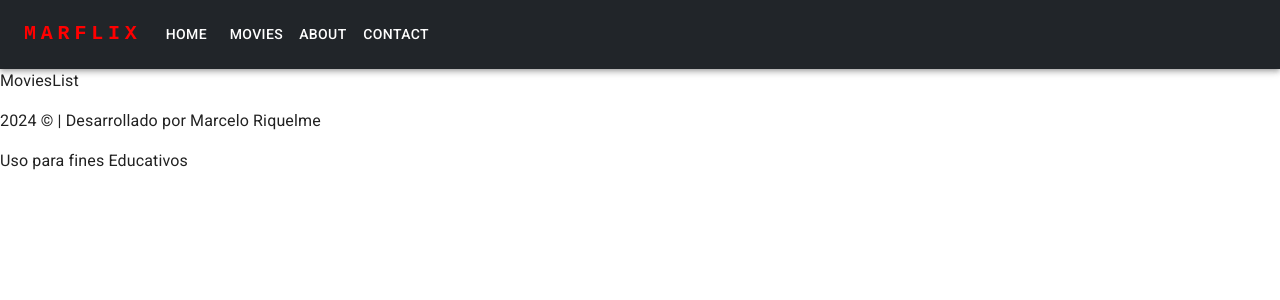
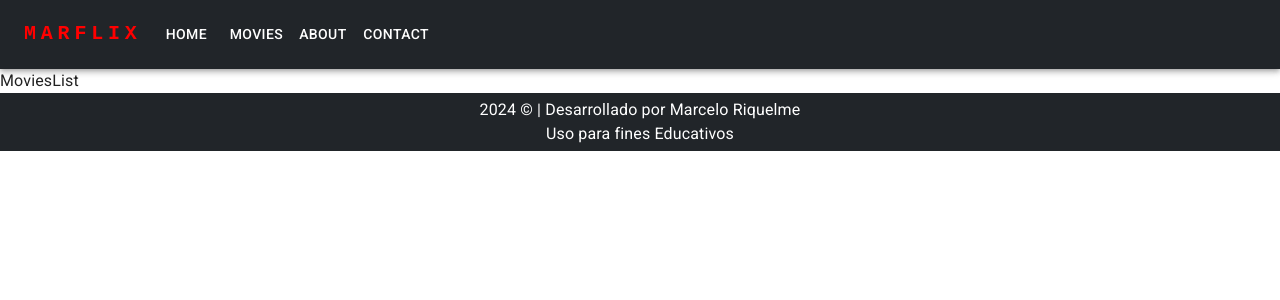
Before and after one commit to MriquelmeCPHCJA/PROYECTO-5, a React (Vite) app: page /movies in a window 1280 px wide. Shown: the top 300 px of the page. Built offline with nearby package versions, Linux system fonts and the light colour scheme.

Commit message:
refactor:  create footer

```diff
--- a/src/components/Footer.jsx
+++ b/src/components/Footer.jsx
@@ -1,13 +1,24 @@
+import { Box, Typography } from '@mui/material'
 import React from 'react'
-// import './footer.css'
 
 export const Footer = () => {
   return (
-    <div className='container-footer'>
-        <p>
+    <Box
+    sx={{
+      fontSize: '1rem',
+      backgroundColor: '#212529',
+      padding: '5px',
+      textAlign: 'center',
+      color: 'white',
+    }}>
+      <Typography variant="p" component={'p'}>
             2024 &copy; | Desarrollado por Marcelo Riquelme
-        </p>
-        <p>Uso para fines Educativos</p>
-    </div>
+      </Typography>
+
+      <Typography variant="p" component={'p'}>
+
+        Uso para fines Educativos
+      </Typography>
+    </Box>
   )
 }
--- a/src/pages/Home.jsx
+++ b/src/pages/Home.jsx
@@ -31,6 +31,7 @@ export const Home = () => {
      }}>
         <Typography
         variant="h2"
+        component={'p'}
         sx={{
           color: 'white',
           fontWeight: 'bold'
@@ -40,6 +41,7 @@ export const Home = () => {
 
         <Typography
         variant="p"
+        component={'p'}
         sx={{
           color: 'white',
         }}>
@@ -64,6 +66,7 @@ export const Home = () => {
            }}>
               <Typography
               variant='p'
+              component={'p'}
               sx={{
                 fontSize: '2rem',
                 fontWeight: 'bold',
@@ -74,7 +77,6 @@ export const Home = () => {
               </Typography>
            </Button>
 
-
       </Grid2>
     </Box>
   )
```
